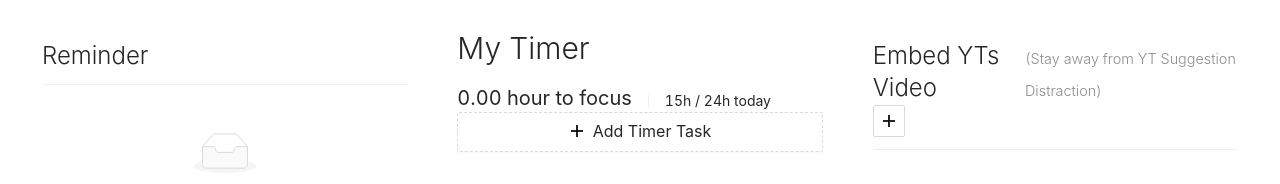
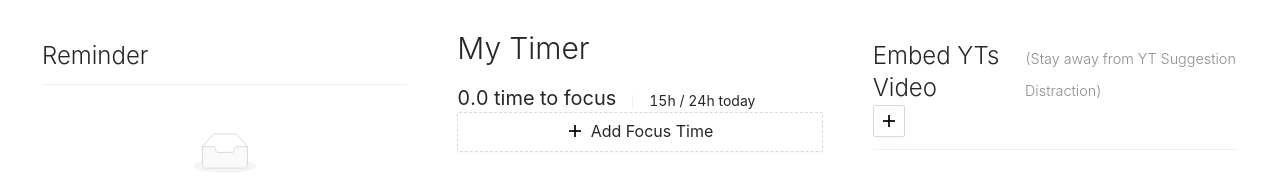
Before and after one commit to putrasurya/kaizen, a React (Create React App) app: page / in a window 1280 px wide. Shown: the top 184 px of the page. Built offline with nearby package versions, Linux system fonts and the light colour scheme.

Commit message:
refactor/app-timer

```diff
--- a/src/components/AppTimer.js
+++ b/src/components/AppTimer.js
@@ -10,11 +10,10 @@ function AppTimer() {
   const { tasks } = useContext(store);
 
   const totalHour = () => {
-    const total = Number(
-      tasks.reduce((acc, cur) => acc + cur.seconds, 0) / 3600
-    ).toFixed(2);
-    const suffix = total > 1 ? "hours" : "hour";
-    return `${total} ${suffix} to focus`;
+    const secs = tasks.reduce((acc, cur) => acc + cur.seconds, 0);
+    const hours = Math.floor(secs / 3600);
+    const minutes = Math.floor((secs % 3600) / 60);
+    return `${hours}.${minutes} time to focus`;
   };
 
   const hourLeftForToday = () => {
--- a/src/components/TaskAdd.js
+++ b/src/components/TaskAdd.js
@@ -44,12 +44,12 @@ function AddTask() {
         icon={<PlusOutlined />}
         onClick={() => setShow(true)}
       >
-        Add Timer Task
+        Add Focus Time
       </Button>
       <Modal
         visible={show}
         width={417}
-        title="Add Timer Task"
+        title="Add Focus Time"
         onCancel={() => {
           setShow(false);
           form.resetFields();
```
